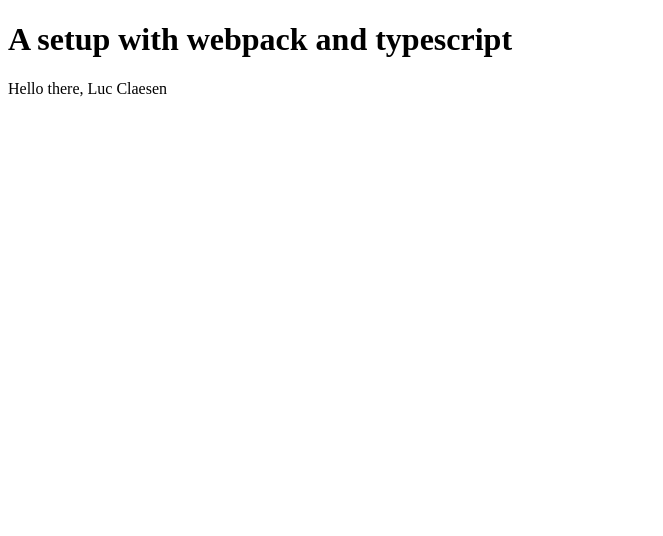
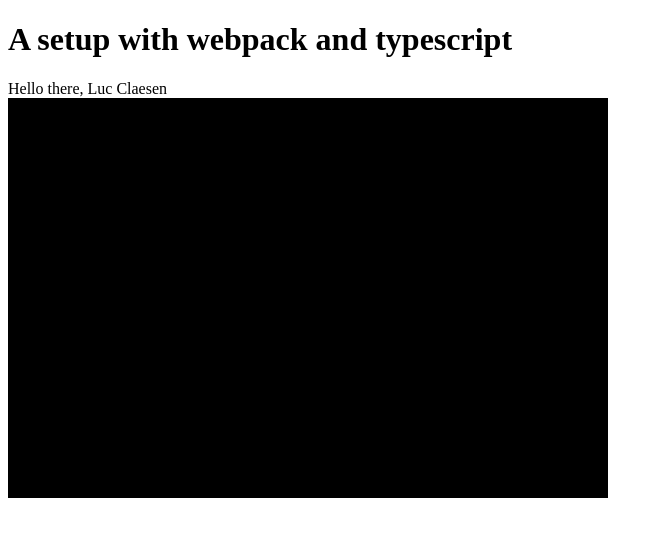
Before and after one commit to lucclaesen/ts-wp-01, a website built with webpack: page public/index.html in a window 1280 px wide. Shown: the whole page, without its empty margins (0-663 px from the left). Built offline with nearby package versions, Linux system fonts and the light colour scheme.

Commit message:
reorganized the file structure a little bit

```diff
--- a/package.json
+++ b/package.json
@@ -5,12 +5,11 @@
   "main": "index.js",
   "scripts": {
     "build": "webpack",
-    "debug": "webpack-dev-server --hot --inline"
+    "debug": "webpack-dev-server --content-base public/"
   },
-  "author": "",
+  "author": "LCL",
   "license": "ISC",
   "devDependencies": {
-    "file-loader": "^0.9.0",
     "source-map-loader": "^0.1.5",
     "ts-loader": "^0.9.1",
     "typescript": "^2.0.3",
--- a/index.html
+++ b/public/index.html
@@ -7,6 +7,7 @@
 <body>
     <h1>A setup with webpack and typescript</h1>
     <div id="main"></div>
-    <script src="./dist/bundle.js"></script>
+    <canvas id="pong" width="600" height="400" />
+    <script src="./assets/bundle.js"></script>
 </body>
 </html>
--- a/src/main.ts
+++ b/src/main.ts
@@ -2,3 +2,9 @@
 
 const m = document.getElementById('main');
 m.innerHTML = greeter('Luc Claesen');
+
+let canvas = document.getElementById("pong") as HTMLCanvasElement;
+let context = canvas.getContext('2d');
+
+context.fillStyle = '#000';
+context.fillRect(0, 0, canvas.width, canvas.height);
--- a/webpack.config.js
+++ b/webpack.config.js
@@ -2,12 +2,13 @@
 
 module.exports = {
     entry : {
-        javascript : "./src/main.ts",
-        // html : "./src/index.html"
+        javascript : "./src/main.ts"
     },
     output : {
+        /* path is the physical folder where compilation output will be placed */
         path : path.resolve(__dirname, "dist"),
-        publicPath : "/dist/",
+        /* public path is the virtual directory in which resources can be accessed when served */
+        publicPath : "/assets/",
         filename : 'bundle.js'
     },
 
@@ -20,11 +21,7 @@
             {
                 test : /\.tsx?$/,
                 loader : "ts-loader"
-            },
-            // {
-            //     test: /\.html$/,
-            //     loader: "file?name=[name].[ext]",
-            // },
+            }
         ],
         preLoaders : [
             {
```
